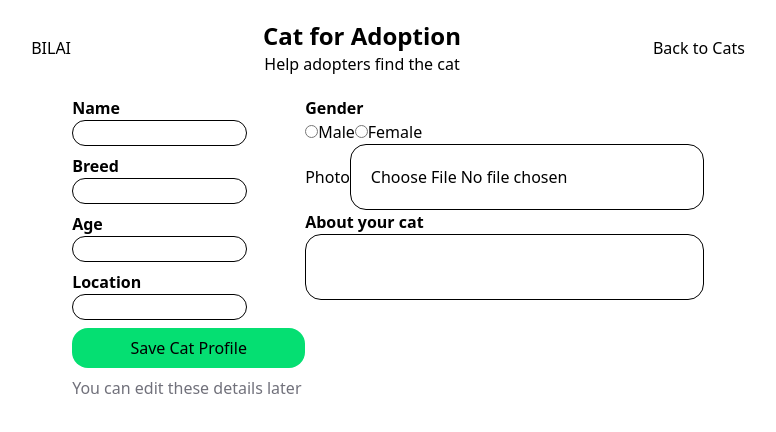
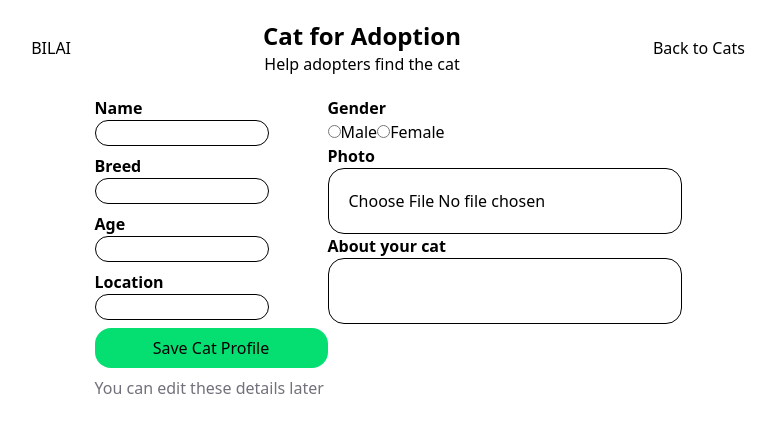
Before and after one commit to jahinhossain8573/bilai, a Next.js app: page /add_cat in a window 1280 px wide. Shown: the top 432 px of the page, without its empty margins (252-1028 px from the left). Built offline with nearby package versions, Linux system fonts and the light colour scheme.

Commit message:
Added linking from add_cat to Home

```diff
--- a/app/add_cat/page.tsx
+++ b/app/add_cat/page.tsx
@@ -15,7 +15,7 @@ export default function Page() {
           <h2 className="text-2xl font-bold">Cat for Adoption</h2>
           <span>Help adopters find the cat</span>
         </div>
-        <Link href="">Back to Cats</Link>
+        <Link href="/">Back to Cats</Link>
       </header>
       <div className="flex justify-center">
         <div className="flex flex-col gap-2">
@@ -54,8 +54,8 @@ export default function Page() {
               <span>Female</span>
             </div>
           </div>
-          <div>
-            <span>Photo</span>
+          <div className="flex flex-col">
+            <span className={spanStyling}>Photo</span>
             <input
               type="file"
               name=""
--- a/app/components/card.tsx
+++ b/app/components/card.tsx
@@ -15,7 +15,8 @@ export default function Card() {
 
       <div className="p-2">
         {/* Text inside the card */}
-        <h2 className="text-lg font-bold text-[#212922]">Milo</h2> {/* Line 1 — Cat Name */}
+        <h2 className="text-lg font-bold text-[#212922]">Milo</h2>{" "}
+        {/* Line 1 — Cat Name */}
         <ul className="flex gap-1.5">
           {" "}
           {/* Line 2 — Breed, Age, Gender */}
```
